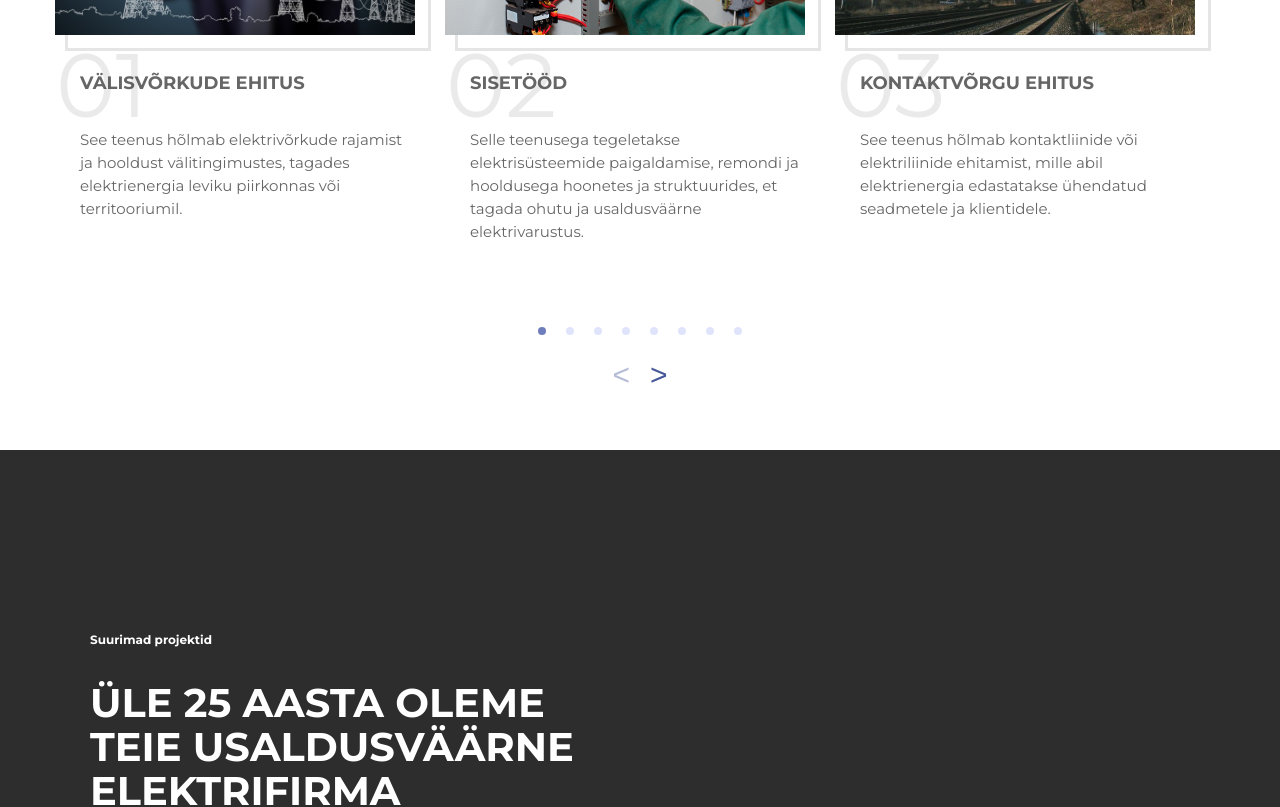
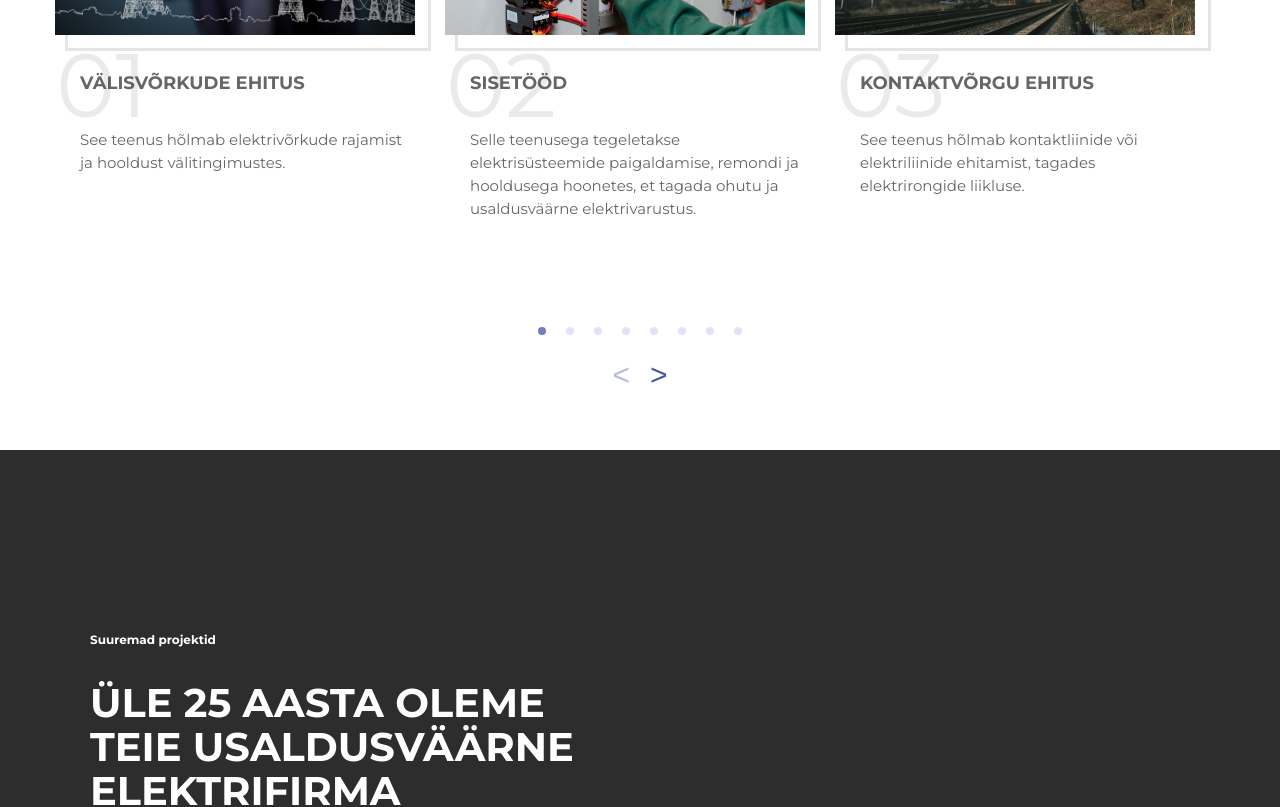
Before and after one commit to NFilin10/filsi_v2_nextJS, a Next.js app: page / in a window 1280 px wide. Shown: the part 940-1747 px from the top of the page. Built offline with nearby package versions, Linux system fonts and the light colour scheme; a web font is replaced by a local one.

Commit message:
some design changes

```diff
--- a/src/components/Home/AboutProjects/About/About.jsx
+++ b/src/components/Home/AboutProjects/About/About.jsx
@@ -10,7 +10,7 @@ const About = () => {
         <div className={Styles.aboutContent}>
             <div className={Styles.headingSection}>
                 <h6 data-aos="fade-right" data-aos-duration="1500">
-                    Suurimad projektid
+                    Suuremad projektid
                 </h6>
                 <h2 data-aos="fade-right" data-aos-duration="1500">ÜLE 25 AASTA OLEME TEIE USALDUSVÄÄRNE ELEKTRIFIRMA</h2>
             </div>
--- a/src/components/Home/AboutProjects/Projects/Projects.module.css
+++ b/src/components/Home/AboutProjects/Projects/Projects.module.css
@@ -1,5 +1,5 @@
 .projectsWrapper{
-    margin-top: 45px;
+    margin-top: 60px;
     position: relative;
     max-width: 1624px;
 }
--- a/src/state.js
+++ b/src/state.js
@@ -64,30 +64,30 @@ const state = {
             {
                 id: 1,
                 serviceName: "Välisvõrkude ehitus",
-                serviceDescription: "See teenus hõlmab elektrivõrkude rajamist ja hooldust välitingimustes, tagades elektrienergia leviku piirkonnas või territooriumil.",
+                serviceDescription: "See teenus hõlmab elektrivõrkude rajamist ja hooldust välitingimustes.",
                 serviceImg: service1,
-                shortDesc: ["Mastide ja postide paigaldus", "Kaablite paigaldus", "Maa-alune kaablite paigaldus", "Välisvõrkude hooldus ja remont"]
+                shortDesc: ["Mastide ja postide paigaldus", "Kaablite paigaldus", "Maa-aluste kaablite paigaldamine", "Välisvõrkude hooldus ja remont"]
             },
             {
                 id: 2,
                 serviceName: "Sisetööd",
-                serviceDescription: "Selle teenusega tegeletakse elektrisüsteemide paigaldamise, remondi ja hooldusega hoonetes ja struktuurides, et tagada ohutu ja usaldusväärne elektrivarustus.",
+                serviceDescription: "Selle teenusega tegeletakse elektrisüsteemide paigaldamise, remondi ja hooldusega hoonetes, et tagada ohutu ja usaldusväärne elektrivarustus.",
                 serviceImg: service2,
-                shortDesc: ["Elektrijuhtmestiku paigaldus", "Valgustussüsteemide paigaldus", "Pistikupesade ja lülitite paigaldus", "Elektrisüsteemide auditeerimine ja hooldus"]
+                shortDesc: ["Elektrijuhtmestiku paigaldus", "Valgustussüsteemide paigaldus", "Pistikupesade ja lülitite paigaldus", "Elektrisüsteemide hooldus"]
             },
             {
                 id: 3,
                 serviceName: "Kontaktvõrgu ehitus",
-                serviceDescription: "See teenus hõlmab kontaktliinide või elektriliinide ehitamist, mille abil elektrienergia edastatakse ühendatud seadmetele ja klientidele.",
+                serviceDescription: "See teenus hõlmab kontaktliinide või elektriliinide ehitamist, tagades elektrirongide liikluse.",
                 serviceImg: service3,
-                shortDesc: ["Kontaktliinide paigaldus", "Isolatsioonimaterjalide kinnitamine", "Kontaktliinide hooldus ja remont"]
+                shortDesc: ["Kontaktliinide paigaldus", "Kontaktliinide hooldus ja remont"]
             },
             {
                 id: 4,
                 serviceName: "Kaevetööd",
-                serviceDescription: "Kaevetööd hõlmavad maapinna kaevamist ja töötlemist, et paigaldada elektrikaablid, torustikud või muud seadmed elektrivõrguga seotud projekte ja rajatisi vajavate tööde jaoks.",
+                serviceDescription: "Kaevetööd hõlmavad maapinna kaevamist ja töötlemist, et paigaldada elektrikaablid, torustikud või muud seadmed seotud elektrivõrguga",
                 serviceImg: service4,
-                shortDesc: ["Kaeviku kaevamine kaablite paigaldamiseks", "Kaeviku täitmine pärast kaablite paigaldust", "Kaablikaitse torude paigaldus", "Side- ja elektrikaablite markeerimine"]
+                shortDesc: ["Kaeviku kaevamine kaablite paigaldamiseks", "Kaeviku täitmine pärast kaablite paigaldust", "Kaablikaitse torude paigaldus", "Side- ja elektrikaablite paigaldamine"]
             },
             {
                 id: 5,
@@ -101,12 +101,12 @@ const state = {
                 serviceName: "Käit",
                 serviceDescription: "Käituteenus hõlmab elektrisüsteemide ja seadmete järelevalvet, hooldust, remonti ja optimeerimist, et tagada nende tõrgeteta toimimine ja pikaajaline usaldusväärsus.",
                 serviceImg: service6,
-                shortDesc: ["Elektrisüsteemide jälgimine ja hooldus", "Rikete ja häirete käsitlemine", "Plumbing"]
+                shortDesc: ["Elektrisüsteemide jälgimine ja hooldus", "Rikete ja häirete käsitlemine"]
             },
             {
                 id: 7,
                 serviceName: "Projekteerimine",
-                serviceDescription: "Projekteerimisteenus hõlmab kohandatud elektrisüsteemide planeerimist ja kavandamist vastavalt klientide vajadustele, arvestades ohutuse, tõhususe ja energiasäästlikkuse põhimõtteid.",
+                serviceDescription: "Projekteerimisteenus hõlmab  elektrisüsteemide planeerimist ja kavandamist vastavalt klientide vajadustele, arvestades ohutuse, tõhususe ja energiasäästlikkuse põhimõtteid.",
                 serviceImg: service7,
                 shortDesc: ["Elektrisüsteemi kavandamine ja projekteerimine", "Tehniliste jooniste ja dokumentatsiooni loomine", "Seadmete ja komponentide valik vastavalt projektinõuetele"]
             },
@@ -115,7 +115,7 @@ const state = {
                 serviceName: "Ehitustööd",
                 serviceDescription: "Ehitusteenus hõlmab elektriinfrastruktuuri ehitamist, sealhulgas elektrisüsteemide, kaablite, juhtmete ja muude seadmete paigaldamist vastavalt projektidele ja ehitusstandarditele.",
                 serviceImg: service8,
-                shortDesc: ["Elektrisüsteemide paigaldus vastavalt projektile", "Ühenduste kontrollimine ja testimine", "Ehitusplatsi ettevalmistamine"]
+                shortDesc: ["Üldehitustööd"]
             },
         ],
         pageInfoServices: [
```
